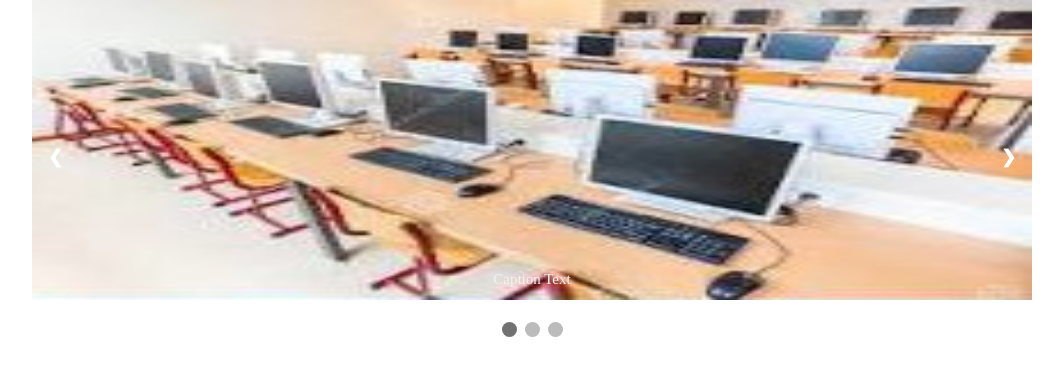
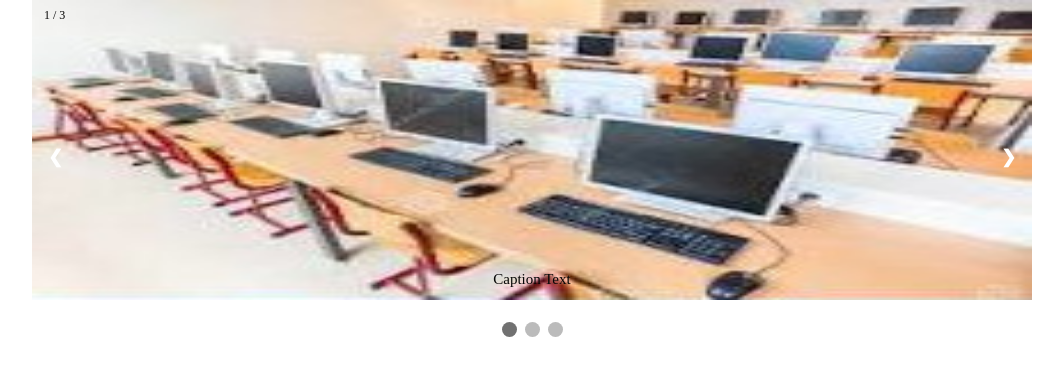
Before and after one commit to Martosky/slideshow, a plain HTML site: page index.html in a window 1280 px wide. Shown: the whole page, without its empty margins (108-1171 px from the left). Drawn offline with Linux system fonts and the light colour scheme.

Commit message:
completed

```diff
--- a/style.css
+++ b/style.css
@@ -33,7 +33,7 @@
     background-color: rgba(0,0,0,0.8);
   }
   .text {
-    color: #f2f2f2;
+    color: #070707;
     font-size: 15px;
     padding: 8px 12px;
     position: absolute;
@@ -42,7 +42,7 @@
     text-align: center;
   }
   .numbertext {
-    color: #f2f2f2;
+    color: #070707;
     font-size: 12px;
     padding: 8px 12px;
     position: absolute;
```
